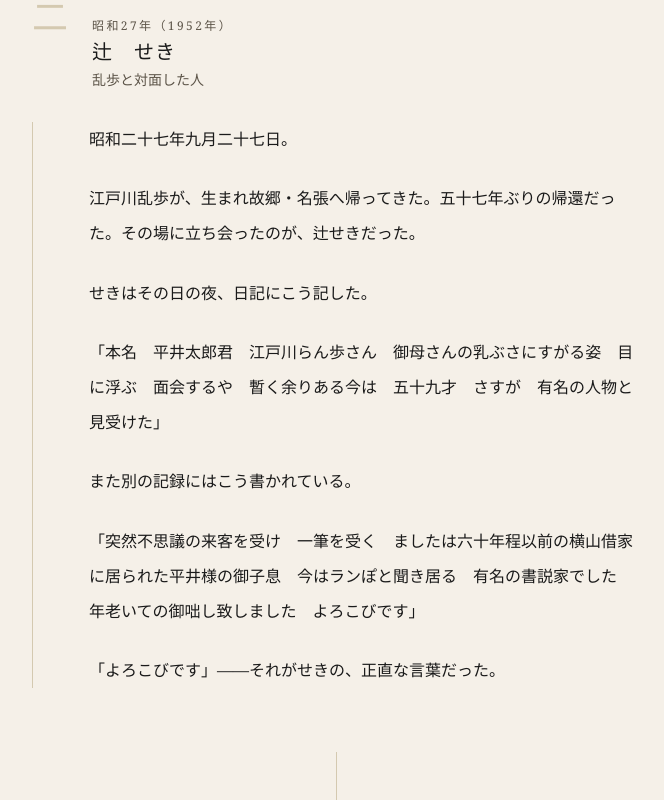
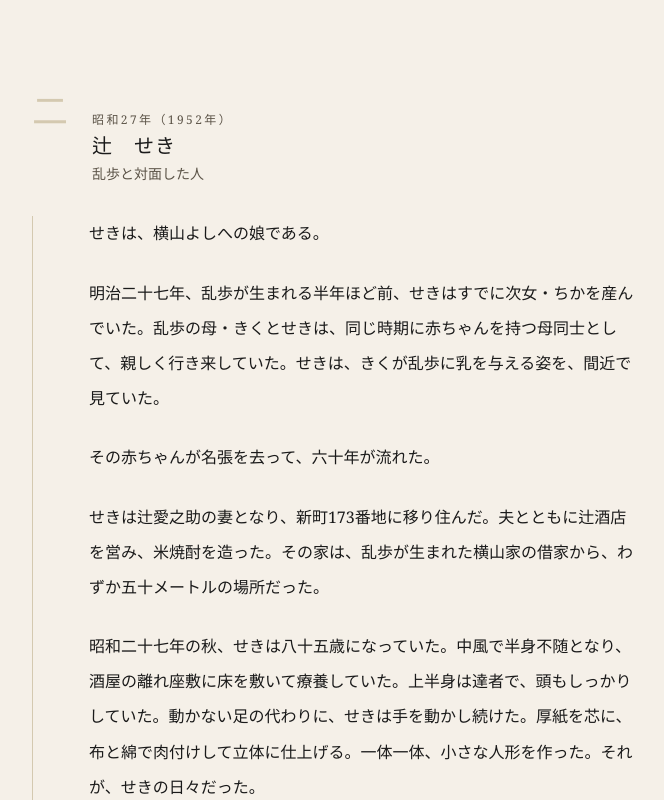
Before and after one commit to RampotoNabari/ranpo-museum, a Next.js app: page /story in a window 1280 px wide. Shown: the part 1120-1920 px from the top of the page, without its empty margins (304-968 px from the left). Built offline with nearby package versions, Linux system fonts and the light colour scheme.

Commit message:
せきの人形の描写を追加

```diff
--- a/app/story/page.tsx
+++ b/app/story/page.tsx
@@ -4,14 +4,14 @@ const generations = [
     year: "明治27年（1894年）",
     name: "横山よしへ",
     role: "乱歩を取り上げた人",
-    story: `乱歩の父・平井繁男は、名張で横山文圭の借家に住んでいた。横山よしへは、その家主の妻だった。\n\n明治27年、母・きくのお産で近所は大騒ぎになった。予定していた産婆が他のお産で間に合わなかった。よしへが、産婆の代わりに乱歩を取り上げた。\n\n乱歩は生後半年余りで、父の転勤とともに名張を離れた。乱歩に、名張の記憶はない。\n\nそれでも、この土地は乱歩が最初に息を吸った場所だ。よしへだけが、その瞬間を知っていた。`,
+    story: `乱歩の父・平井繁男は、名張で横山文圭の借家に住んでいた。横山よしへは、その家主の妻だった。\n\n明治二十七年、母・きくのお産で近所は大騒ぎになった。予定していた産婆が他のお産で間に合わなかった。よしへが、産婆の代わりに乱歩を取り上げた。\n\n乱歩は生後半年余りで、父の転勤とともに名張を離れた。乱歩に、名張の記憶はない。\n\nそれでも、この土地は乱歩が最初に息を吸った場所だ。よしへだけが、その瞬間を知っていた。\n\nよしへには、娘がいた。名を、せきという。`,
   },
   {
     number: "二",
     year: "昭和27年（1952年）",
     name: "辻　せき",
     role: "乱歩と対面した人",
-    story: `昭和二十七年九月二十七日。\n\n江戸川乱歩が、生まれ故郷・名張へ帰ってきた。五十七年ぶりの帰還だった。その場に立ち会ったのが、辻せきだった。\n\nせきはその日の夜、日記にこう記した。\n\n「本名　平井太郎君　江戸川らん歩さん　御母さんの乳ぶさにすがる姿　目に浮ぶ　面会するや　暫く余りある今は　五十九才　さすが　有名の人物と見受けた」\n\nまた別の記録にはこう書かれている。\n\n「突然不思議の来客を受け　一筆を受く　ましたは六十年程以前の横山借家に居られた平井様の御子息　今はランぽと聞き居る　有名の書説家でした　年老いての御咄し致しました　よろこびです」\n\n「よろこびです」——それがせきの、正直な言葉だった。`,
+    story: `せきは、横山よしへの娘である。\n\n明治二十七年、乱歩が生まれる半年ほど前、せきはすでに次女・ちかを産んでいた。乱歩の母・きくとせきは、同じ時期に赤ちゃんを持つ母同士として、親しく行き来していた。せきは、きくが乱歩に乳を与える姿を、間近で見ていた。\n\nその赤ちゃんが名張を去って、六十年が流れた。\n\nせきは辻愛之助の妻となり、新町173番地に移り住んだ。夫とともに辻酒店を営み、米焼酎を造った。その家は、乱歩が生まれた横山家の借家から、わずか五十メートルの場所だった。\n\n昭和二十七年の秋、せきは八十五歳になっていた。中風で半身不随となり、酒屋の離れ座敷に床を敷いて療養していた。上半身は達者で、頭もしっかりしていた。動かない足の代わりに、せきは手を動かし続けた。厚紙を芯に、布と綿で肉付けして立体に仕上げる。一体一体、小さな人形を作った。それが、せきの日々だった。\n\nその部屋に、突然、男が訪ねてきた。\n\n江戸川乱歩だった。\n\n「五十九になりました」と乱歩は言った。数え年で五十九。母に抱かれてこの町を去ったのが、数え年で二歳のことだから——そう乱歩は思っていた。だが実際には、年が明けて数えが増えただけで、名張を離れたのは生後わずか六ヶ月のことだった。\n\nせきは床の上から、その男を見上げた。六十年前、きくの腕の中で泣いていた赤ちゃんが、今、目の前に立っている。\n\nせきはその夜、日記に書いた。\n\n「本名　平井太郎君　江戸川らん歩さん　御母さんの乳ぶさにすがる姿　目に浮ぶ　面会するや　暫く余りある今は　五十九才　さすが　有名の人物と見受けた」\n\nまた別の記録にはこう書かれている。\n\n「突然不思議の来客を受け　一筆を受く　ましたは六十年程以前の横山借家に居られた平井様の御子息　今はランぽと聞き居る　有名の書説家でした　年老いての御咄し致しました　よろこびです」\n\n「よろこびです」——床の上の八十五歳の老女が、選んだ言葉だった。`,
   },
   {
     number: "三",
```
